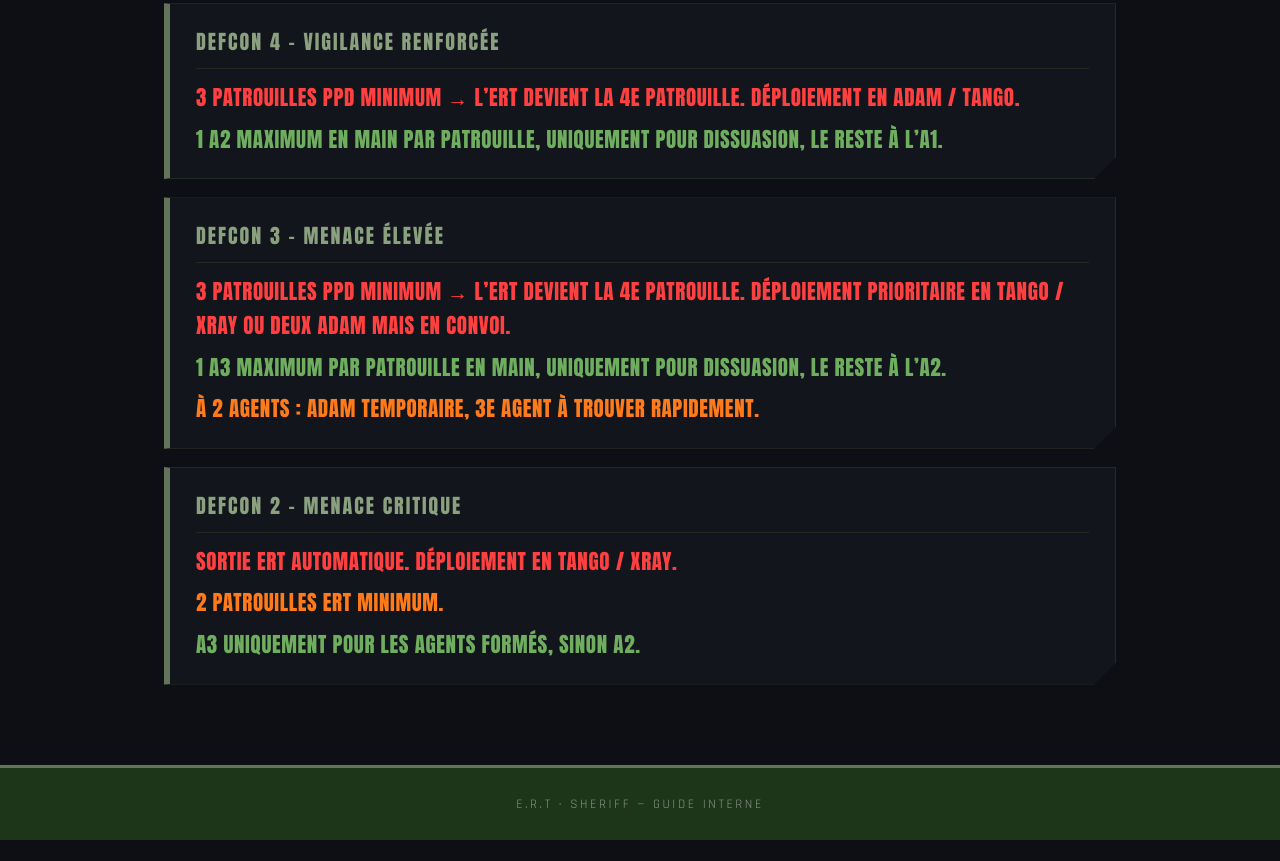
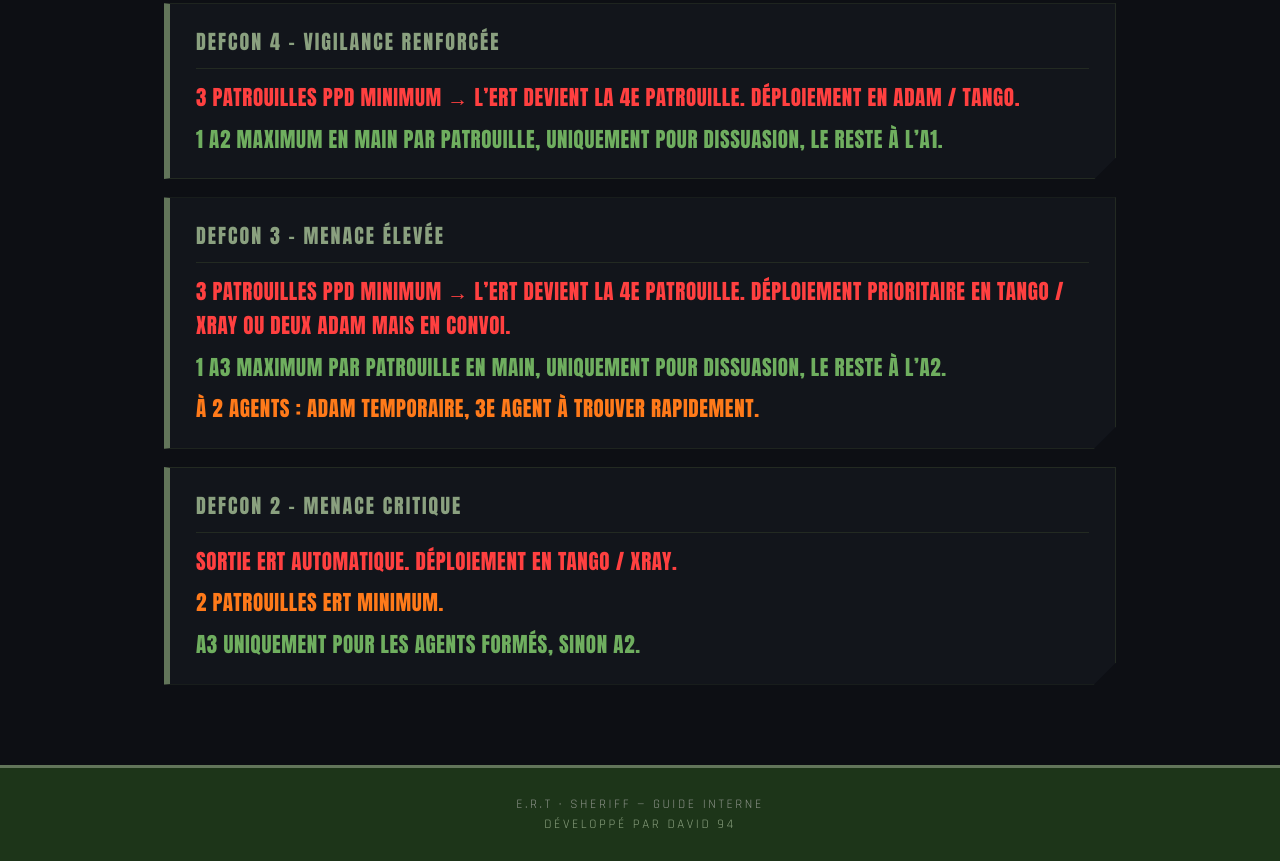
Before and after one commit to kzorow-dev/seb-guide, a plain HTML site: page index.html in a window 1280 px wide. Shown: the part 6680-7541 px from the top of the page. Before the commit the page ends 7520 px from the top, so only its background shows below. Drawn offline with Linux system fonts and the light colour scheme.

Commit message:
Add files via upload

```diff
--- a/index.html
+++ b/index.html
@@ -151,6 +151,6 @@ footer{margin-top:80px;background:var(--green-d);color:var(--muted);text-align:c
 <div class="card"><h3 class="y">DEFCON 2 – Menace critique</h3><p class="r dc">Sortie ERT automatique. Déploiement en Tango / Xray.</p><p class="o dc">2 patrouilles ERT minimum.</p><p class="gr dc">A3 uniquement pour les agents formés, sinon A2.</p></div>
 </section>
 
-<footer>E.R.T · Sheriff — Guide interne</footer>
+<footer>E.R.T · Sheriff — Guide interne<br><span style="color:var(--sage-l)">Développé par David 94</span></footer>
 </body>
 </html>
```
